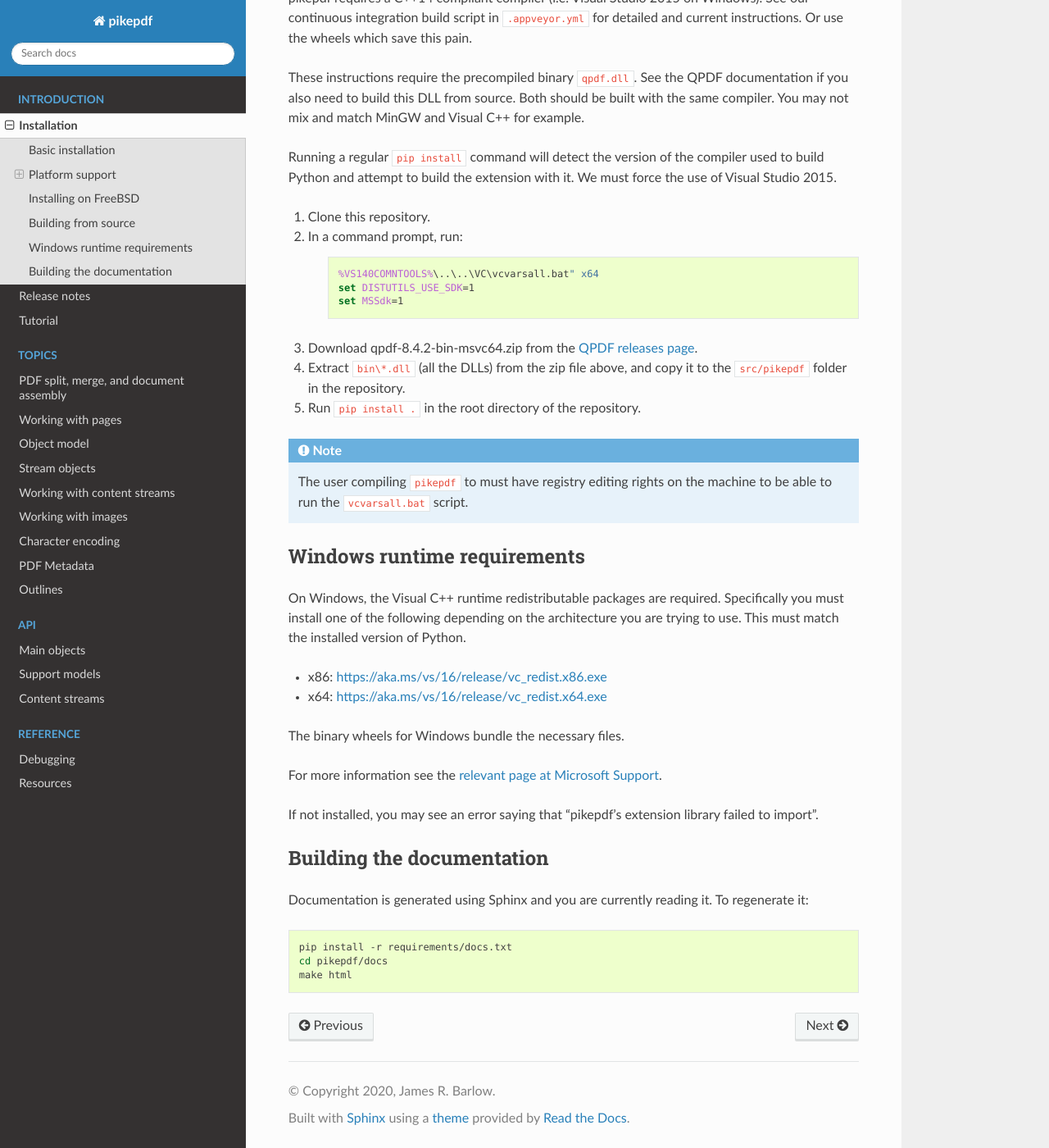
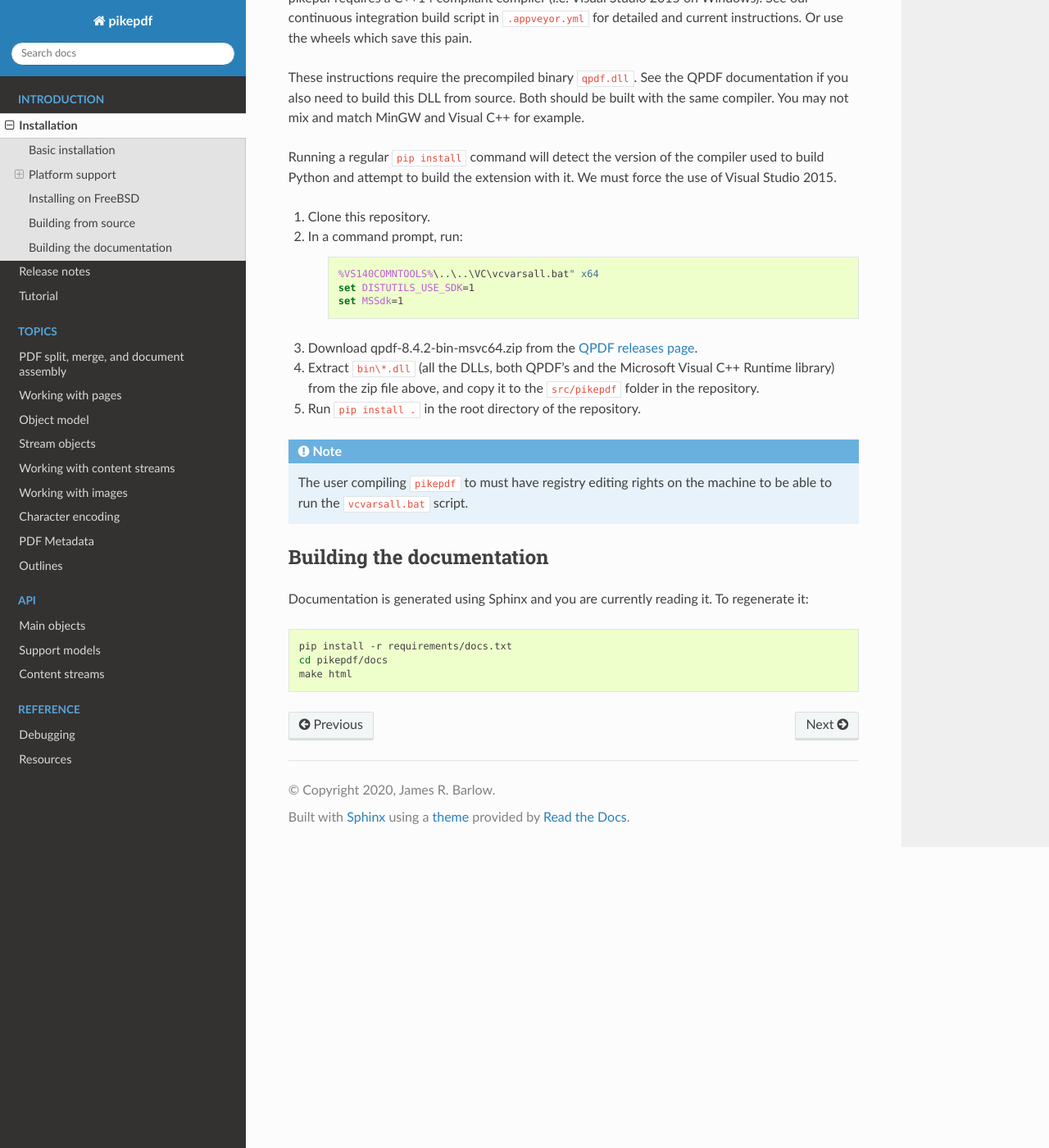
Before and after one commit to pikepdf/pikepdf, a Sphinx documentation site: the page built from docs/installation.rst, in a window 1280 px wide and 1400 px high, scrolled down 2760 px. Shown: the whole window at 82% size. Built offline with Sphinx 7.4.7 and the Read the Docs theme 2.0.0, drawn with Linux system fonts in a browser that asks for light colours; pages that are not in the unit, such as notebooks, are missing from menus; the version number could not be read and is left out.

Commit message:
docs: remove msvcrt section
We're now bundling, so it seems unnecessary to have this discussion.

```diff
--- a/docs/installation.rst
+++ b/docs/installation.rst
@@ -180,32 +180,15 @@
         set MSSdk=1
 
 #. Download |msvc-zip| from the `QPDF releases page <https://github.com/qpdf/qpdf/releases>`_.
-#. Extract ``bin\*.dll`` (all the DLLs) from the zip file above,
-   and copy it to the ``src/pikepdf`` folder in the repository.
+#. Extract ``bin\*.dll`` (all the DLLs, both QPDF's and the Microsoft Visual C++
+   Runtime library) from the zip file above, and copy it to the ``src/pikepdf``
+   folder in the repository.
 #. Run ``pip install .`` in the root directory of the repository.
 
 .. note::
 
     The user compiling ``pikepdf`` to must have registry editing rights on the
     machine to be able to run the ``vcvarsall.bat`` script.
-
-Windows runtime requirements
-----------------------------
-
-On Windows, the Visual C++ runtime redistributable packages are required.
-Specifically you must install one of the following depending on the architecture
-you are trying to use. This must match the installed version of Python.
-
-* x86: https://aka.ms/vs/16/release/vc_redist.x86.exe
-* x64: https://aka.ms/vs/16/release/vc_redist.x64.exe
-
-The binary wheels for Windows bundle the necessary files.
-
-For more information see the
-`relevant page at Microsoft Support <https://support.microsoft.com/en-us/help/2977003/the-latest-supported-visual-c-downloads>`_.
-
-If not installed, you may see an error saying that "pikepdf's extension library
-failed to import".
 
 Building the documentation
 --------------------------
```
